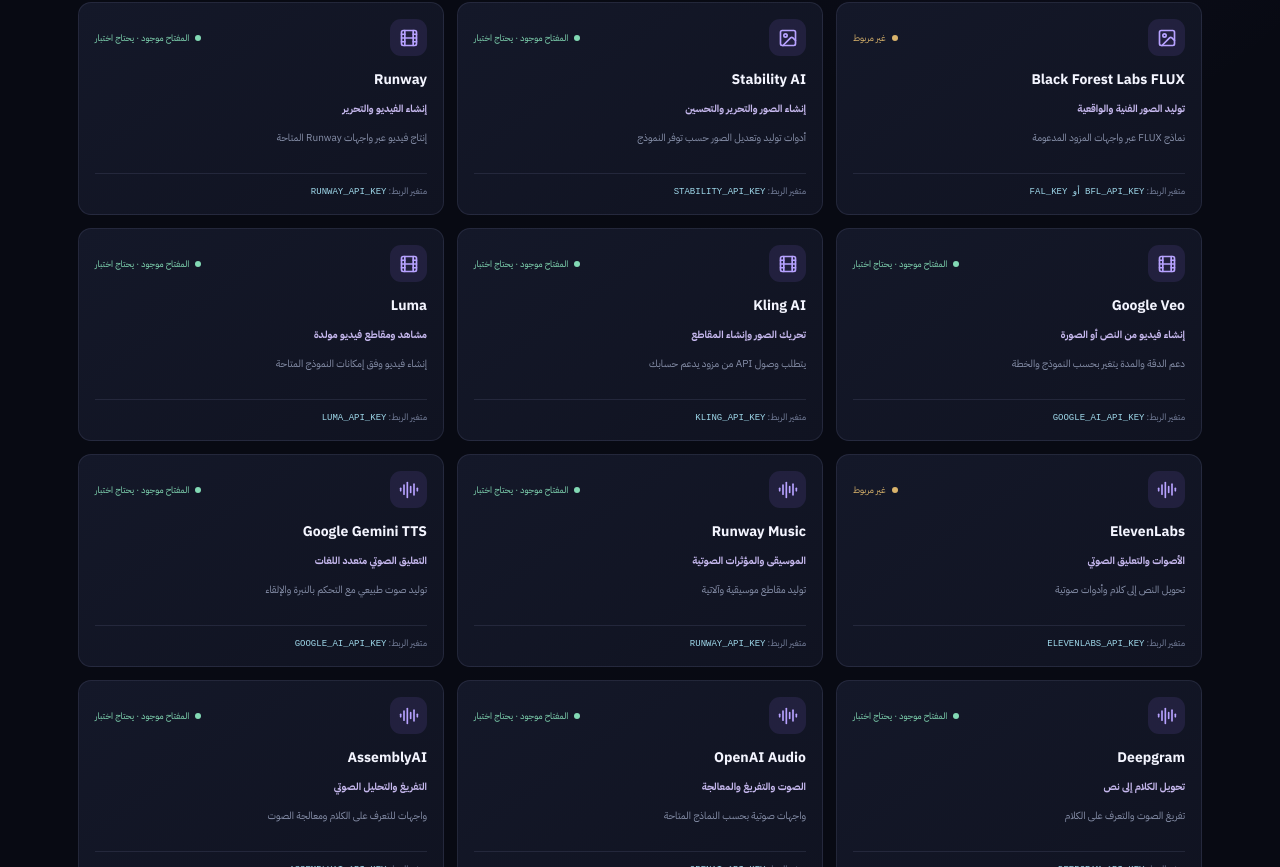
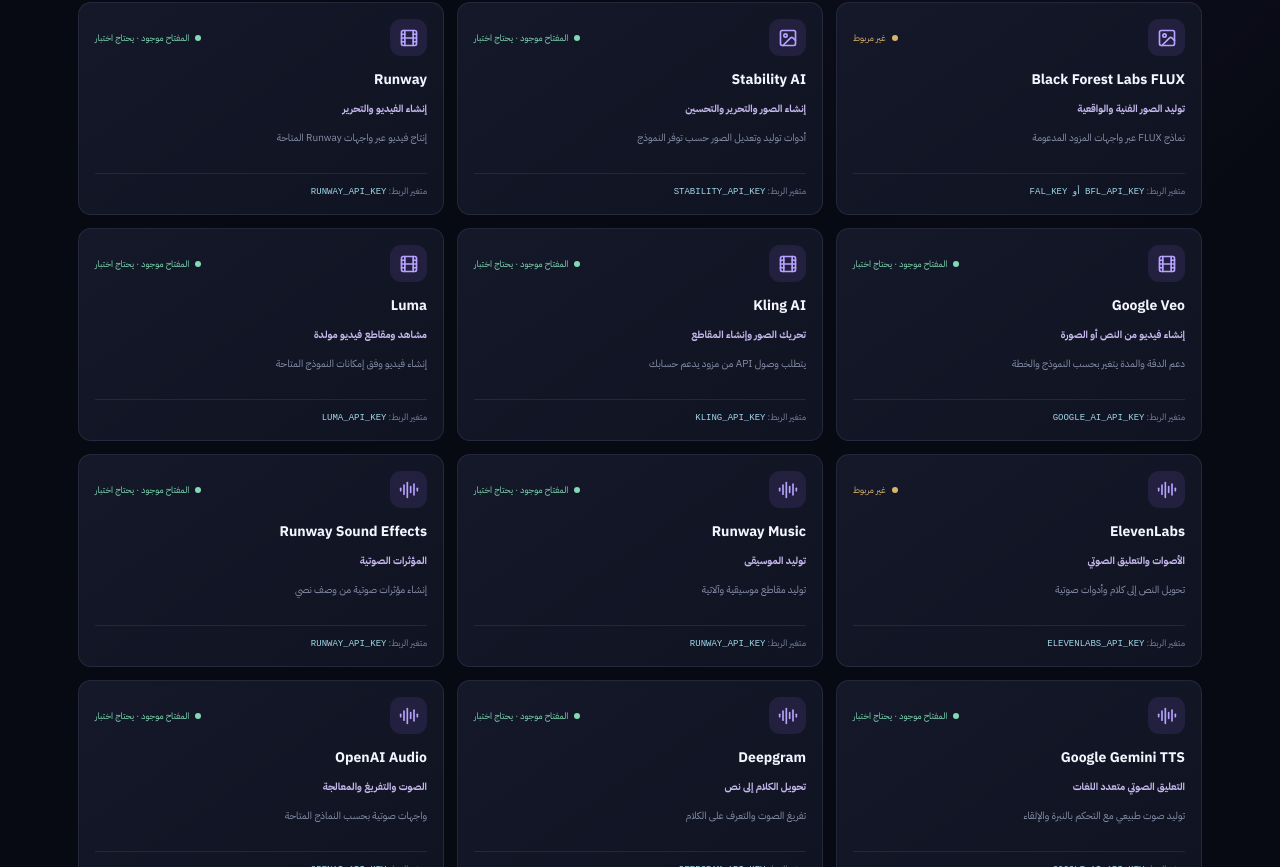
Before and after one commit to samaradelomran-spec/NEXORA-AI, a Next.js app: page /models in a window 1280 px wide. Shown: the part 943-1810 px from the top of the page. Built offline with nearby package versions, Linux system fonts and the light colour scheme; no server answers.

Commit message:
Add Runway sound effects engine catalog entry

```diff
--- a/app/components/model-directory.tsx
+++ b/app/components/model-directory.tsx
@@ -19,7 +19,8 @@ const engines = [
   { name: "Kling AI", providerId: "kling", category: "video", tasks: "تحريك الصور وإنشاء المقاطع", detail: "يتطلب وصول API من مزود يدعم حسابك", key: "KLING_API_KEY" },
   { name: "Luma", providerId: "luma", category: "video", tasks: "مشاهد ومقاطع فيديو مولدة", detail: "إنشاء فيديو وفق إمكانات النموذج المتاحة", key: "LUMA_API_KEY" },
   { name: "ElevenLabs", providerId: "elevenlabs", category: "audio", tasks: "الأصوات والتعليق الصوتي", detail: "تحويل النص إلى كلام وأدوات صوتية", key: "ELEVENLABS_API_KEY" },
-  { name: "Runway Music", providerId: "runway", category: "audio", tasks: "الموسيقى والمؤثرات الصوتية", detail: "توليد مقاطع موسيقية وآلاتية", key: "RUNWAY_API_KEY" },
+  { name: "Runway Music", providerId: "runway", category: "audio", tasks: "توليد الموسيقى", detail: "توليد مقاطع موسيقية وآلاتية", key: "RUNWAY_API_KEY" },
+  { name: "Runway Sound Effects", providerId: "runway", category: "audio", tasks: "المؤثرات الصوتية", detail: "إنشاء مؤثرات صوتية من وصف نصي", key: "RUNWAY_API_KEY" },
   { name: "Google Gemini TTS", providerId: "google", category: "audio", tasks: "التعليق الصوتي متعدد اللغات", detail: "توليد صوت طبيعي مع التحكم بالنبرة والإلقاء", key: "GOOGLE_AI_API_KEY" },
   { name: "Deepgram", providerId: "deepgram", category: "audio", tasks: "تحويل الكلام إلى نص", detail: "تفريغ الصوت والتعرف على الكلام", key: "DEEPGRAM_API_KEY" },
   { name: "OpenAI Audio", providerId: "openai", category: "audio", tasks: "الصوت والتفريغ والمعالجة", detail: "واجهات صوتية بحسب النماذج المتاحة", key: "OPENAI_API_KEY" },
```
